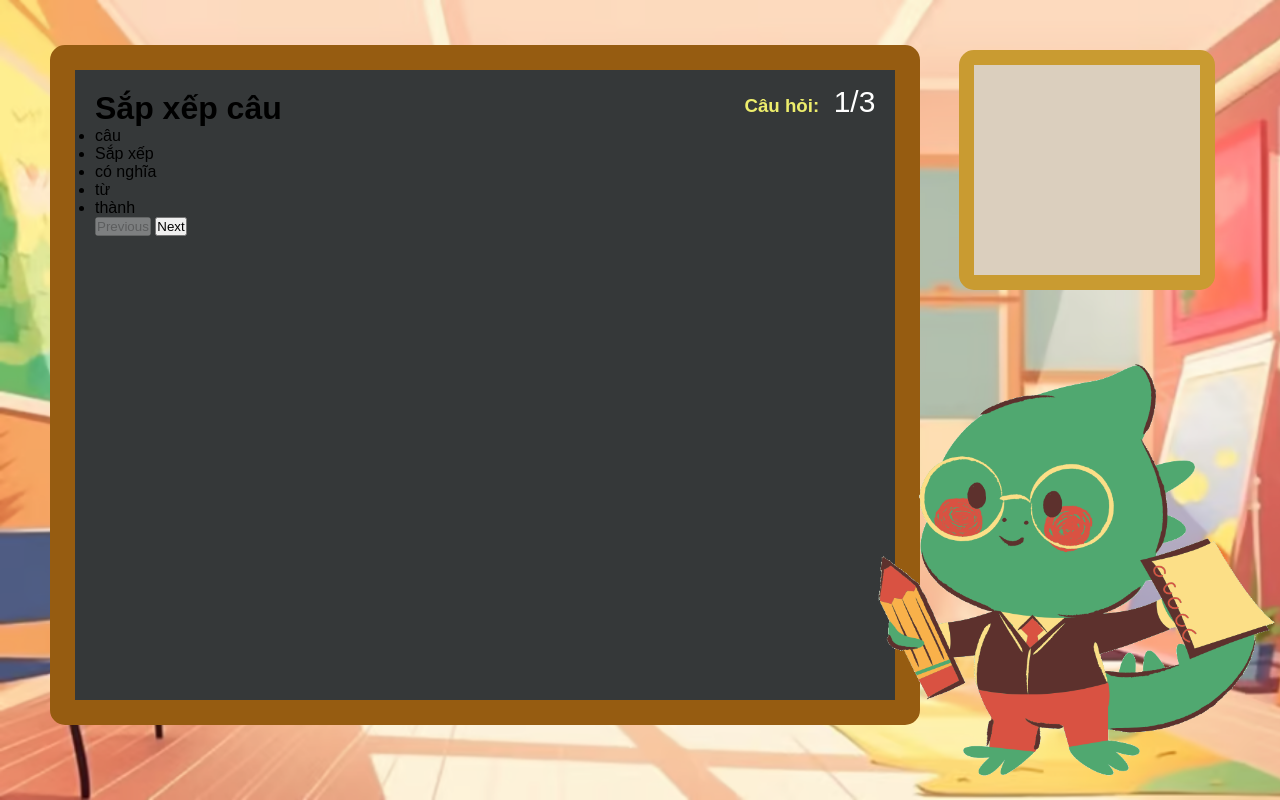
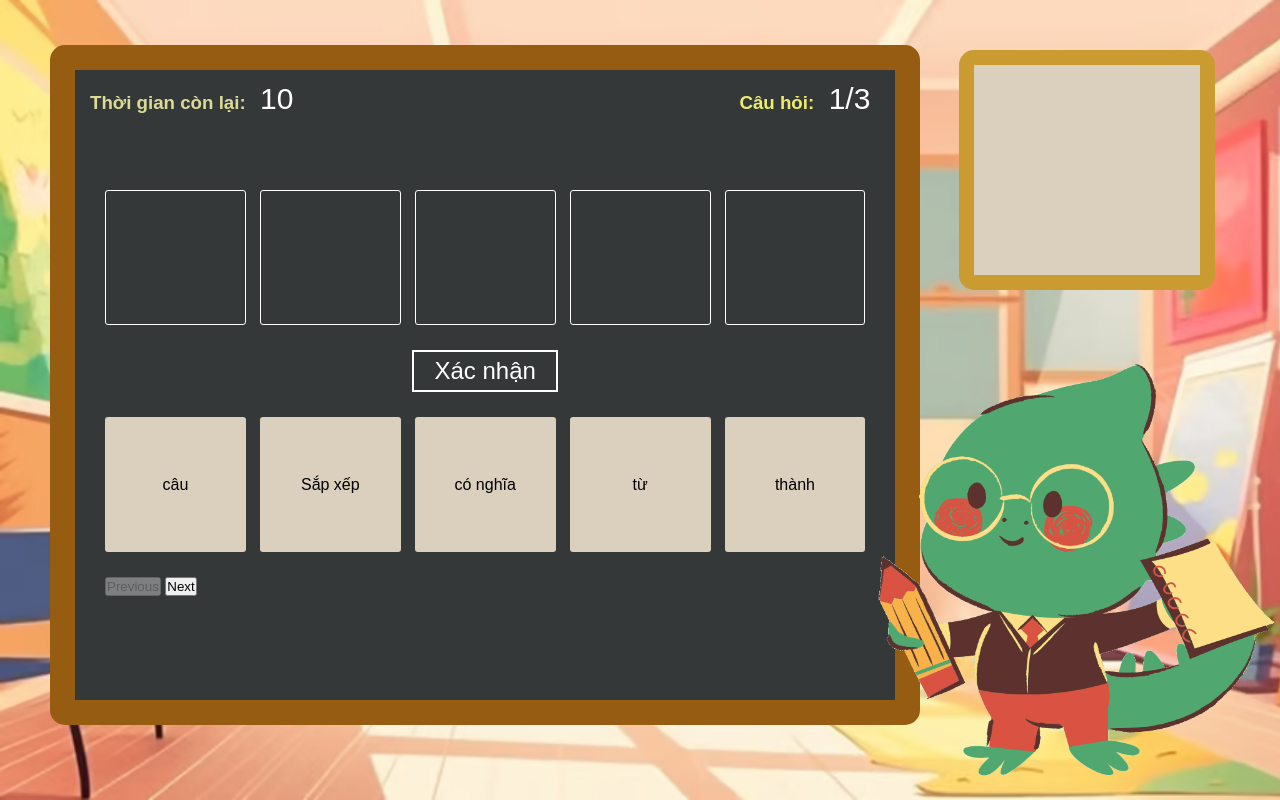
Before and after one commit to egnaro1007/sign-language-lms, a SvelteKit app in the folder front-end/: page /learning/1 in a window 1280 px wide. Built offline with nearby package versions, Linux system fonts and the light colour scheme; a web font is replaced by a local one.

Commit message:
update arrangement

```diff
--- a/front-end/src/routes/learning/[id]/+page.svelte
+++ b/front-end/src/routes/learning/[id]/+page.svelte
@@ -1,18 +1,16 @@
 <script>
     import { page } from '$app/stores';
     import Loading from '$lib/components/Loading.svelte';
-	import FillInTheBlank from '$lib/components/question-types/FillInTheBlank.svelte';
-	import SentenceRearrangement from '$lib/components/question-types/SentenceRearrangement.svelte';
-	import Translation from '$lib/components/question-types/Translation.svelte';
 
     const learningID = $page.params.id;
     let questions = [];
     let currentIndex = 0;
     let loading = true;
+    let selectedAnswers = [];
 
     async function fetchQuestions() {
         loading = true;
-		await new Promise((resolve) => setTimeout(resolve, 2000));
+        await new Promise((resolve) => setTimeout(resolve, 500));
         questions = [
             {
                 questionID: 1,
@@ -24,7 +22,7 @@
                 questionID: 2,
                 type: 'rearrangement',
                 question: 'Sắp xếp câu',
-				answerList: ['đậu', 'Sắp xếp', 'có nghĩa', 'từ', 'thành']
+                answerList: ['đậu', 'Sắp xếp', 'có nghĩa', 'từ', 'thành', 'sẵn sàng']
             },
             {
                 questionID: 3,
@@ -33,16 +31,41 @@
                 answerList: ['cây', 'Sắp xếp', 'có nghĩa', 'từ', 'thành']
             }
         ];
+        selectedAnswers = new Array(questions[currentIndex].answerList.length).fill(null);
         loading = false;
     }
 
     function nextQuestion() {
         currentIndex = Math.min(currentIndex + 1, questions.length - 1);
+        selectedAnswers = new Array(questions[currentIndex].answerList.length).fill(null);
     }
 
     function previousQuestion() {
         currentIndex = Math.max(currentIndex - 1, 0);
+        selectedAnswers = new Array(questions[currentIndex].answerList.length).fill(null);
     }
+
+    function selectAnswer(index) {
+		console.log(index);
+        const answer = questions[currentIndex].answerList[index];
+        const emptyIndex = selectedAnswers.indexOf(null);
+        if (emptyIndex !== -1) {
+            selectedAnswers[emptyIndex] = answer;
+            questions[currentIndex].answerList[index] = null;
+        }
+    }
+
+    function returnAnswer(index) {
+        const answer = selectedAnswers[index];
+        if (answer !== null) {
+            const emptyIndex = questions[currentIndex].answerList.indexOf(null);
+            if (emptyIndex !== -1) {
+                questions[currentIndex].answerList[emptyIndex] = answer;
+                selectedAnswers[index] = null;
+            }
+        }
+    }
+
     fetchQuestions();
 </script>
 
@@ -54,17 +77,49 @@
             <Loading />
         </div>
     {:else}
+        <div class="arrange__time">
+            <h3>Thời gian còn lại:</h3>
+            <span>10</span>
+        </div>
         <div class="arrange__count">
             <h3>Câu hỏi:</h3>
             <span>{currentIndex + 1}/{questions.length}</span>
         </div>
 
-		{#if questions[currentIndex].type === 'rearrangement'}
-			<SentenceRearrangement questionData={questions[currentIndex]} />
-		{:else if questions[currentIndex].type === 'translation'}
-			<Translation questionData={questions[currentIndex]} />
-		{/if}
+        <!-- Selected Answers (Holders) -->
+        <div class="arrange__answer">
+            <ul class="arrange__items">
+                {#each selectedAnswers as answer, index}
+                    <li
+                        class="{answer === null ? 'arrange__holder' : 'arrange__item'}"
+                        on:click={() => returnAnswer(index)}
+                    >
+                        {answer}
+                    </li>
+                {/each}
+            </ul>
+        </div>
 
+        <!-- Submit Button -->
+        <div class="arrange__button">
+            <button class="arrange__submit">Xác nhận</button>
+        </div>
+
+        <!-- Choices -->
+        <div class="arrange__choices">
+            <ul class="arrange__items">
+                {#each questions[currentIndex].answerList as answer, index}
+                    <li
+                        class="{answer === null ? 'arrange__holder' : 'arrange__item'}"
+                        on:click={() => selectAnswer(index)}
+                    >
+                        {answer}
+                    </li>
+                {/each}
+            </ul>
+        </div>
+
+        <!-- Navigation Buttons -->
         <button on:click={previousQuestion} disabled={currentIndex === 0}>Previous</button>
         <button on:click={nextQuestion} disabled={currentIndex === questions.length - 1}>Next</button>
     {/if}
--- a/front-end/src/scss/content/_arrange.scss
+++ b/front-end/src/scss/content/_arrange.scss
@@ -15,7 +15,7 @@
         left: 50px;
         border: solid 25px #965c11;
         border-radius: 15px;
-        padding: 20px;
+        padding: 30px;
     }
 
     &__dinosaur {
@@ -38,9 +38,9 @@
 
     &__time {
         position: absolute;
-        top: 15px;
+        top: 12px;
         left: 15px;
-        color: rgb(237, 237, 108);
+        color: rgb(219, 219, 150);
 
         h3 {
             display: inline;
@@ -55,8 +55,8 @@
 
     &__count {
         position: absolute;
-        top: 15px;
-        right: 10px;
+        top: 12px;
+        right: 15px;
         color: rgb(237, 237, 108);
 
         h3 {
@@ -73,26 +73,28 @@
     &__answer {
 
         max-width: 900px;
-        height: 150px;
-        margin: 120px auto 20px;
+        height: 135px;
+        margin: 90px auto 25px;
     }
 
     &__holder {
-        border: solid 2px white;
-        border-radius: 10px;
-        height: 123px;
-        width: 128px;
+        border: solid 1px white;
+        border-radius: 3px;
+        height: 135px;
+        width: 90%;
     }
 
     &__choices {
         max-width: 900px;
-        margin: 20px auto;
+        margin: 25px auto;
+        height: 135px;
     }
 
     &__items {
         list-style-type: none;
-        display: grid;
-        grid-template-columns: repeat(6, 1fr);
+        display: flex;
+        justify-content: space-between;
+        gap: 14px;
     }
 
     &__item {
@@ -101,10 +103,11 @@
         align-items: center;
         text-align: center;
         background-color: #dbcfbe;
-        width: 125px;
-        height: 120px;
+        width: 90%;
+        height: 135px;
         word-wrap: break-word;
         padding: 4px;
+        border-radius: 3px;
 
         // &::before {
         //     content: '';
```
Lines whose indentation alone changed are shown as unchanged.
